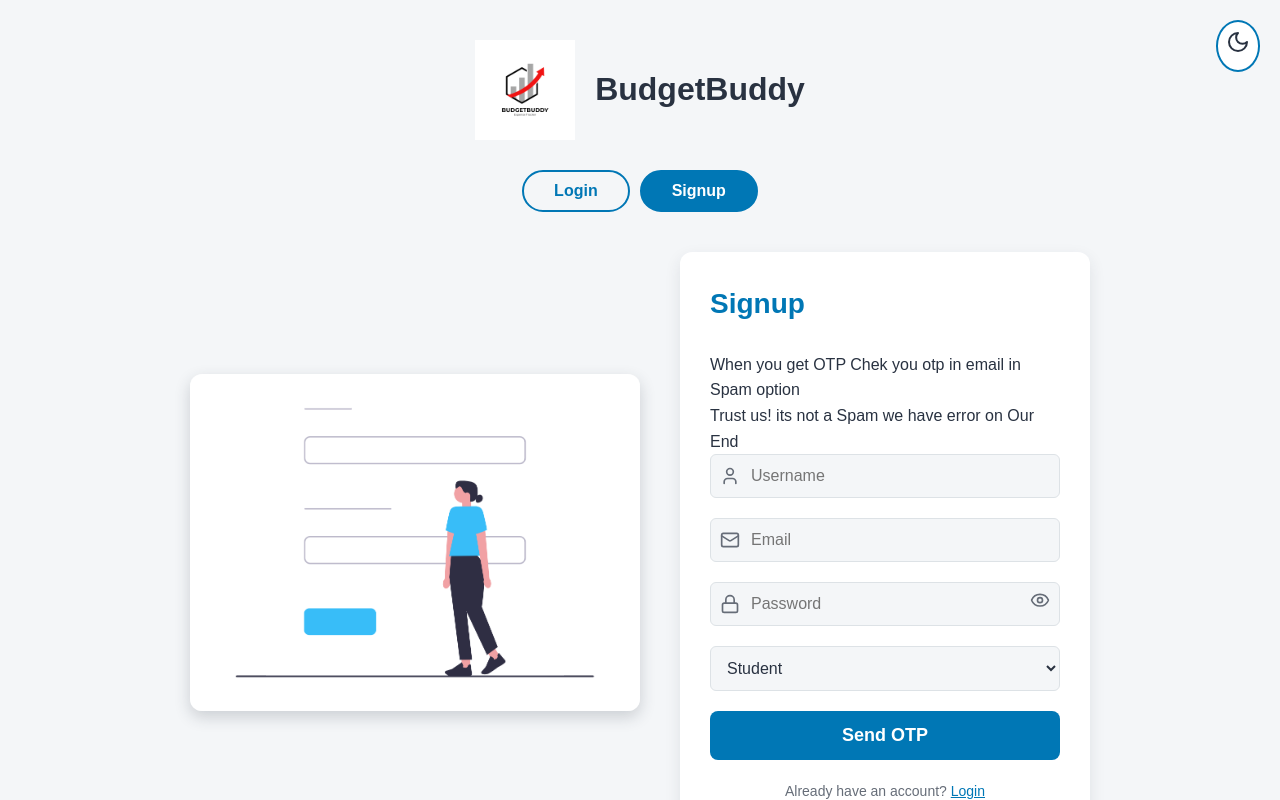
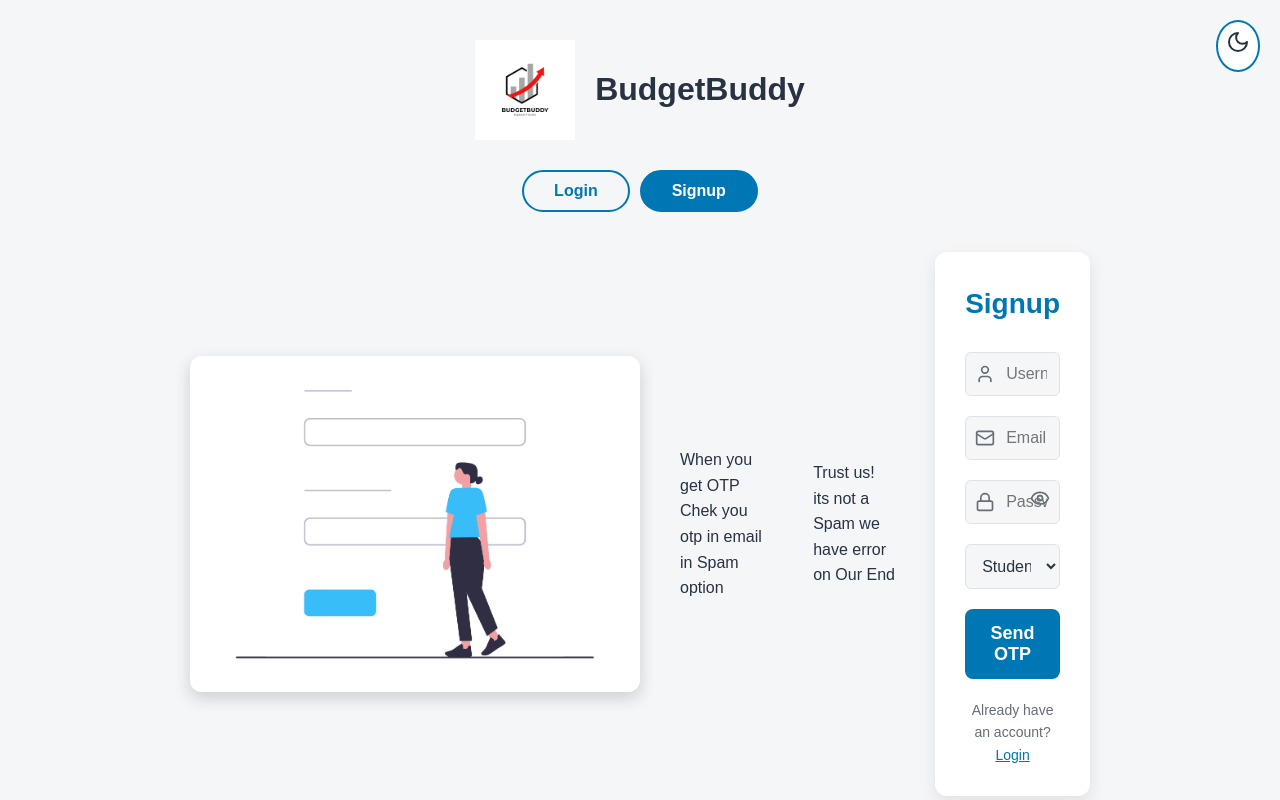
Before and after one commit to BHAVESHSHANKAR/ExpenseTracker, a React (Vite) app in the folder BudgetBuddy/: page /authenticate in a window 1280 px wide. Both pictures are taken after a click on the button "Signup". Shown: the top 800 px of the page. Built offline with nearby package versions, Linux system fonts and the light colour scheme.

Commit message:
Kept a Trusted Message for User

```diff
--- a/BudgetBuddy/src/pages/Authenticate.jsx
+++ b/BudgetBuddy/src/pages/Authenticate.jsx
@@ -178,10 +178,10 @@ function Authenticate() {
         ) : (
           <div className="auth-form signup-form">
             <img src={signupImage} alt="Signup" className="auth-image slide-right" />
+            <p>When you get OTP Chek you otp in email in Spam option</p>
+              <p>Trust us! its not a Spam we have error on Our End</p>
             <div className="form-wrapper slide-left">
               <h2>Signup</h2>
-              <p>When you get OTP Chek you otp in email in Spam option</p>
-              <p>Trust us! its not a Spam we have error on Our End</p>
               <form onSubmit={otpSent ? handleSignupSubmit : handleSendOtp}>
                 <div className="input-group">
                   <User className="input-icon" size={20} />
```
